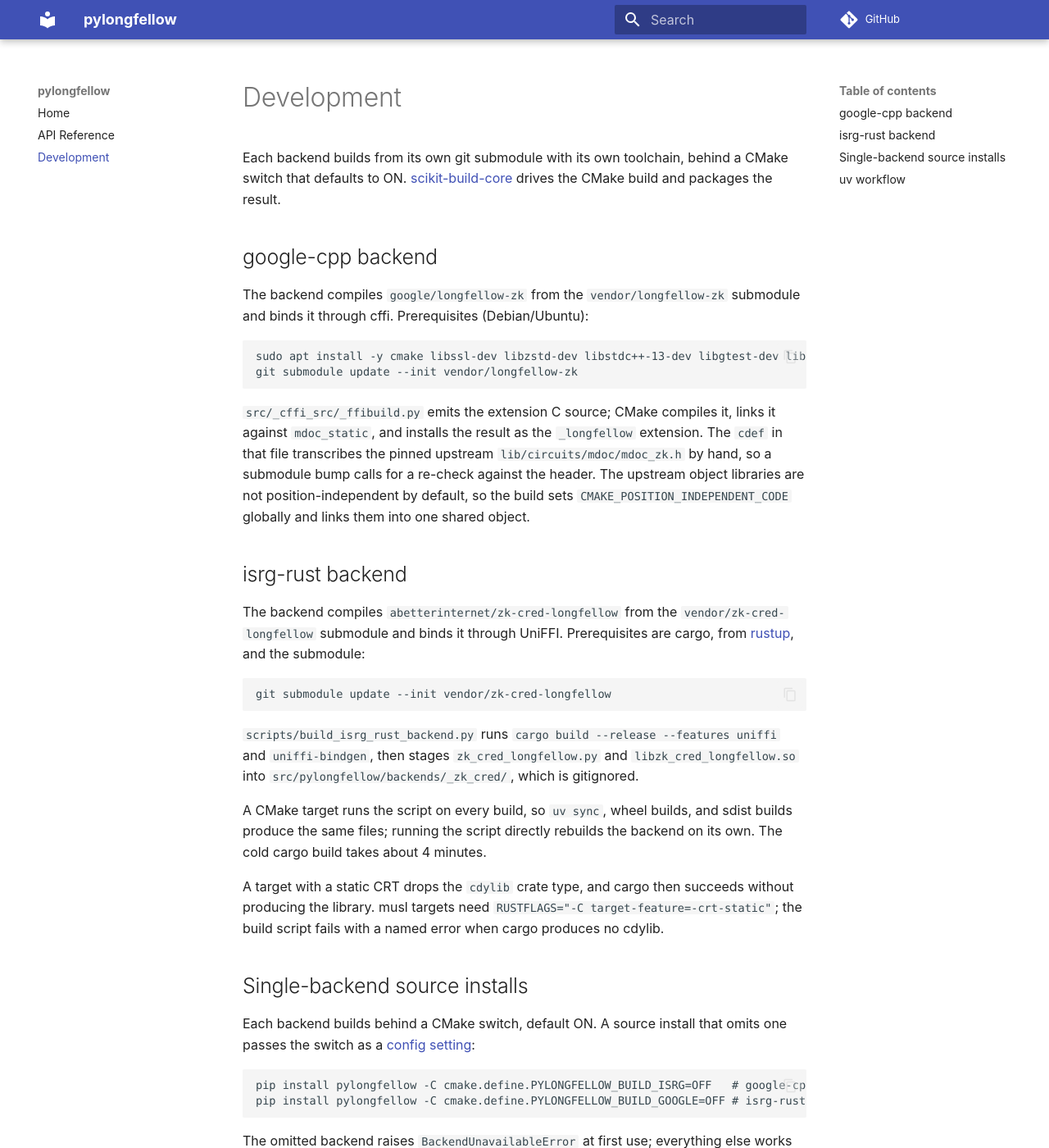
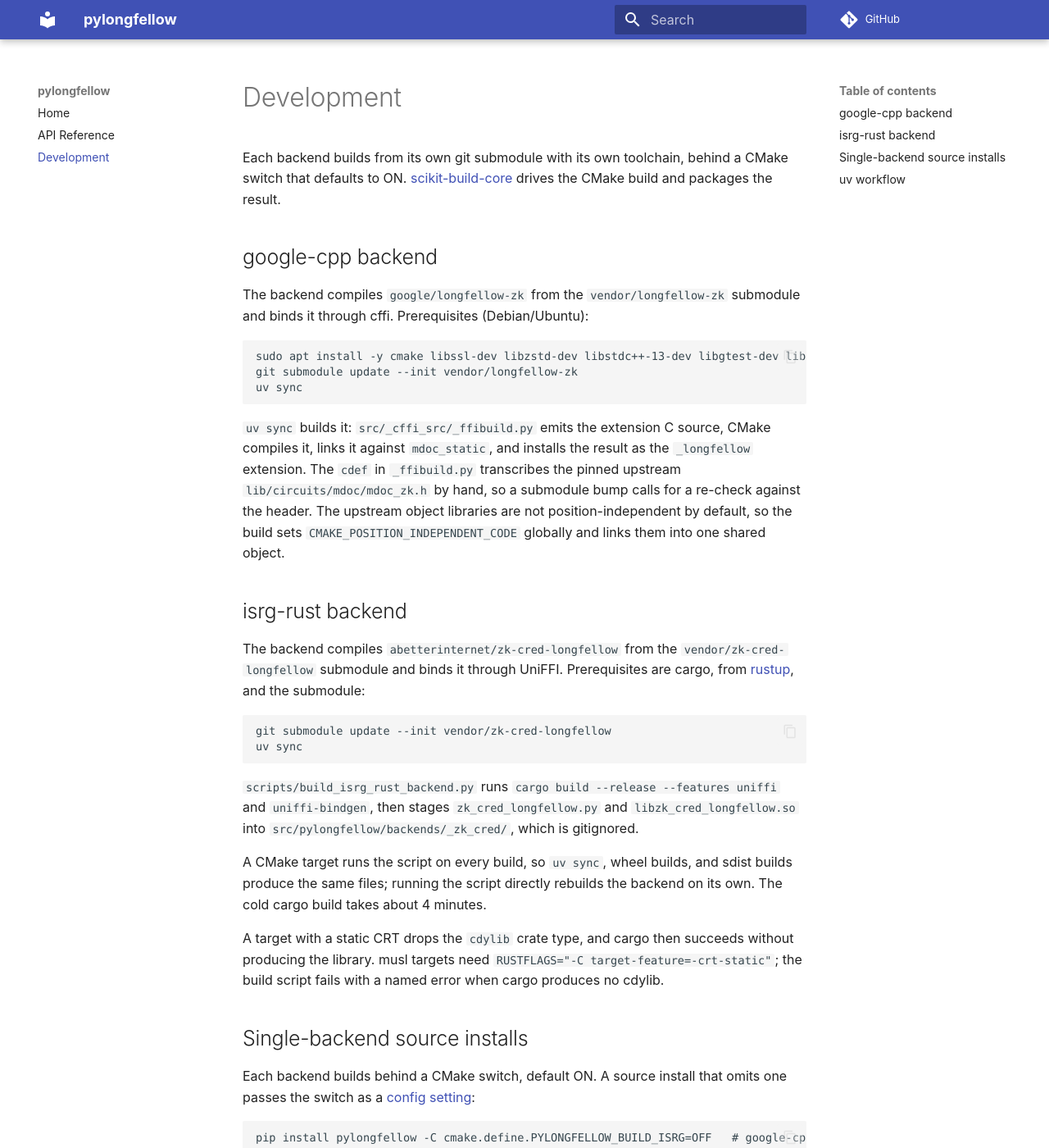
Before and after one commit to pipe23-org/pylongfellow, an MkDocs documentation site: the page built from docs/development.md, in a window 1280 px wide and 1400 px high. Shown: the whole window at 82% size. Built offline with MkDocs 1.6.1 and Material for MkDocs 9.7.7, drawn with Linux system fonts in a browser that asks for light colours; comment, search, counter and statistics services are not loaded; some of the changed text lies outside the part shown.

Commit message:
docs: build commands in the blocks, prose hangs off them
Each backend section's block ends with uv sync and the prose states
what it does. Single-backend installs are the two pip lines and the
exception. The uv workflow keeps the editable-install fact.

````diff
--- a/docs/development.md
+++ b/docs/development.md
@@ -12,14 +12,15 @@ it through cffi. Prerequisites (Debian/Ubuntu):
 ```
 sudo apt install -y cmake libssl-dev libzstd-dev libstdc++-13-dev libgtest-dev libbenchmark-dev
 git submodule update --init vendor/longfellow-zk
+uv sync
 ```
 
-`src/_cffi_src/_ffibuild.py` emits the extension C source; CMake compiles it, links it against
-`mdoc_static`, and installs the result as the `_longfellow` extension. The `cdef` in that file
-transcribes the pinned upstream `lib/circuits/mdoc/mdoc_zk.h` by hand, so a submodule bump calls
-for a re-check against the header. The upstream object libraries are not
-position-independent by default, so the build sets `CMAKE_POSITION_INDEPENDENT_CODE` globally
-and links them into one shared object.
+`uv sync` builds it: `src/_cffi_src/_ffibuild.py` emits the extension C source, CMake compiles
+it, links it against `mdoc_static`, and installs the result as the `_longfellow` extension. The
+`cdef` in `_ffibuild.py` transcribes the pinned upstream `lib/circuits/mdoc/mdoc_zk.h` by hand,
+so a submodule bump calls for a re-check against the header. The upstream object libraries are
+not position-independent by default, so the build sets `CMAKE_POSITION_INDEPENDENT_CODE`
+globally and links them into one shared object.
 
 ## isrg-rust backend
 
@@ -29,6 +30,7 @@ submodule and binds it through UniFFI. Prerequisites are cargo, from
 
 ```
 git submodule update --init vendor/zk-cred-longfellow
+uv sync
 ```
 
 `scripts/build_isrg_rust_backend.py` runs `cargo build --release --features uniffi` and
@@ -53,9 +55,7 @@ pip install pylongfellow -C cmake.define.PYLONGFELLOW_BUILD_ISRG=OFF   # google-
 pip install pylongfellow -C cmake.define.PYLONGFELLOW_BUILD_GOOGLE=OFF # isrg-rust only
 ```
 
-The omitted backend raises `BackendUnavailableError` at first use; everything else works
-unchanged. A `PYLONGFELLOW_BUILD_GOOGLE=OFF` build needs cargo and none of the apt packages
-above. The CMake project enables C and C++, so a C++ compiler is still required to configure.
+Omitted backends raise `BackendUnavailableError`.
 
 ## uv workflow
 
@@ -71,6 +71,4 @@ uv run mkdocs build --strict
 ```
 
 `uv sync` installs the project editable, so the staged backend files under `src/` are the ones
-imported at run time. Coverage is gated at 100% branch coverage and is only reachable with the
-full suite: `generate_circuit`'s path runs in a `slow`-marked test. The dev toolchain is uv
-(envs, lock), ruff (lint + format), mypy (strict), pytest, and mkdocs.
+imported at run time.
````
